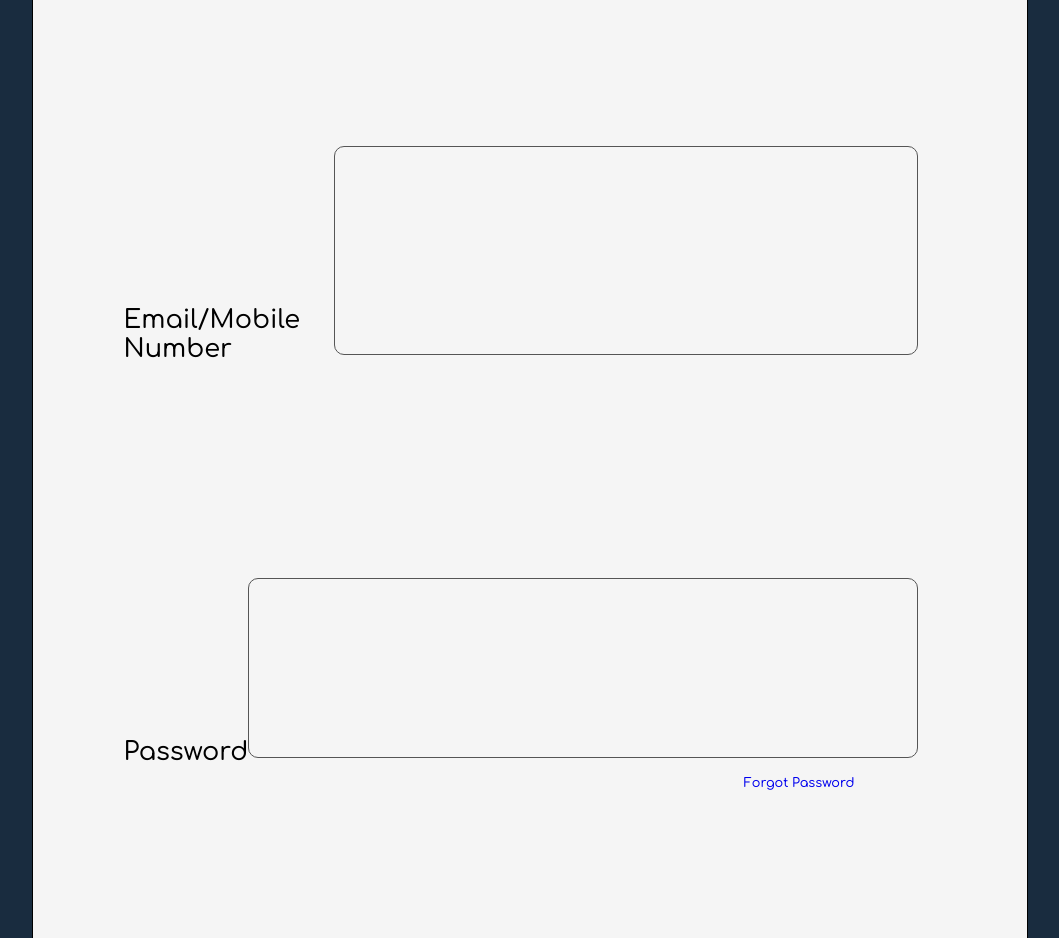
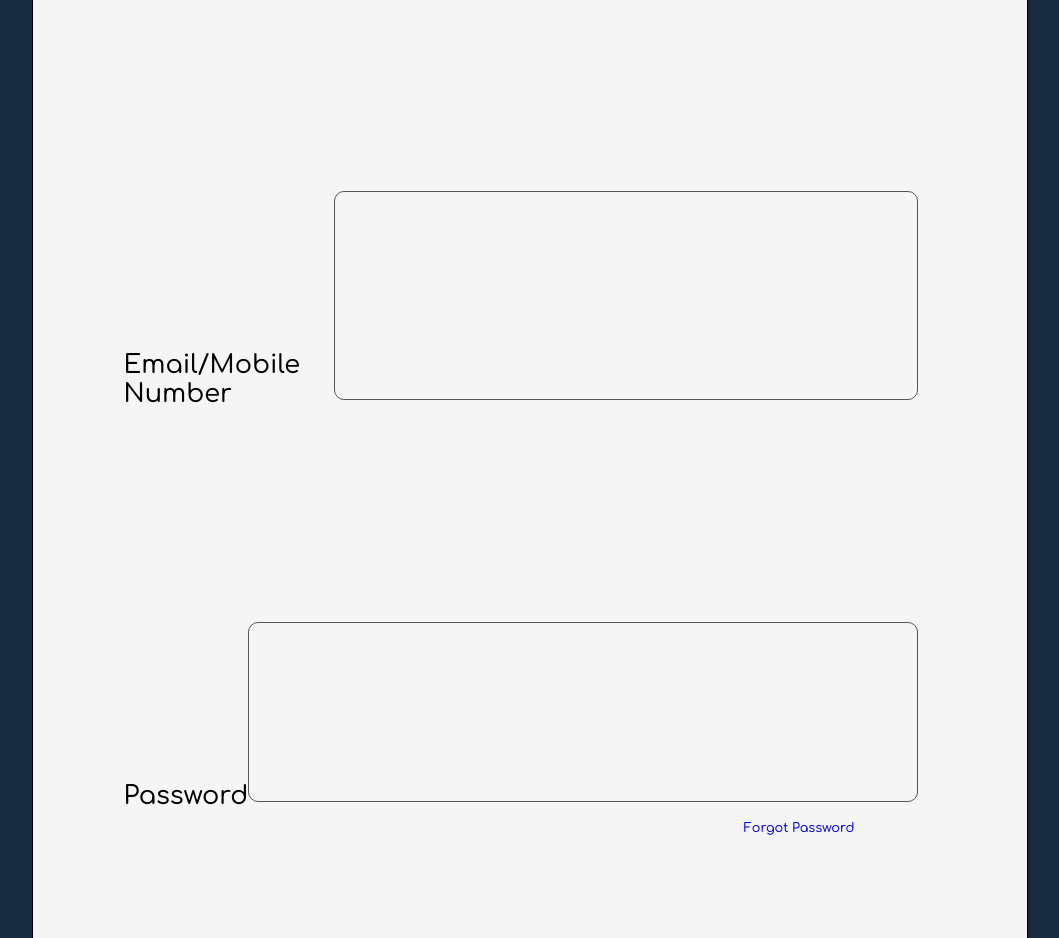
Before and after one commit to sahil801/login-front, a plain HTML site: page index.html in a window 1280 px wide. Shown: the part 2460-3398 px from the top of the page, without its empty margins (88-1147 px from the left). Drawn offline with Linux system fonts and the light colour scheme.

Commit message:
Update main.css

```diff
--- a/main.css
+++ b/main.css
@@ -108,7 +108,7 @@ input{
     margin-top: 10%;
 }
 .mb-2{
-    margin-top: 10%;
+    margin-top: 5%;
     margin-bottom: -1rem;
 }
 @media(max-width:1300px){
@@ -174,9 +174,12 @@ input{
         margin-bottom: 10%;
     }
     .mb-2{
-        margin-top: 5;
+        margin-top: 5%;
         margin-bottom: 10%;
     }
+    /* .ar{
+        margin-top: 0%;
+    } */
     .ftr{
         margin-top: 3%;
     }
```
